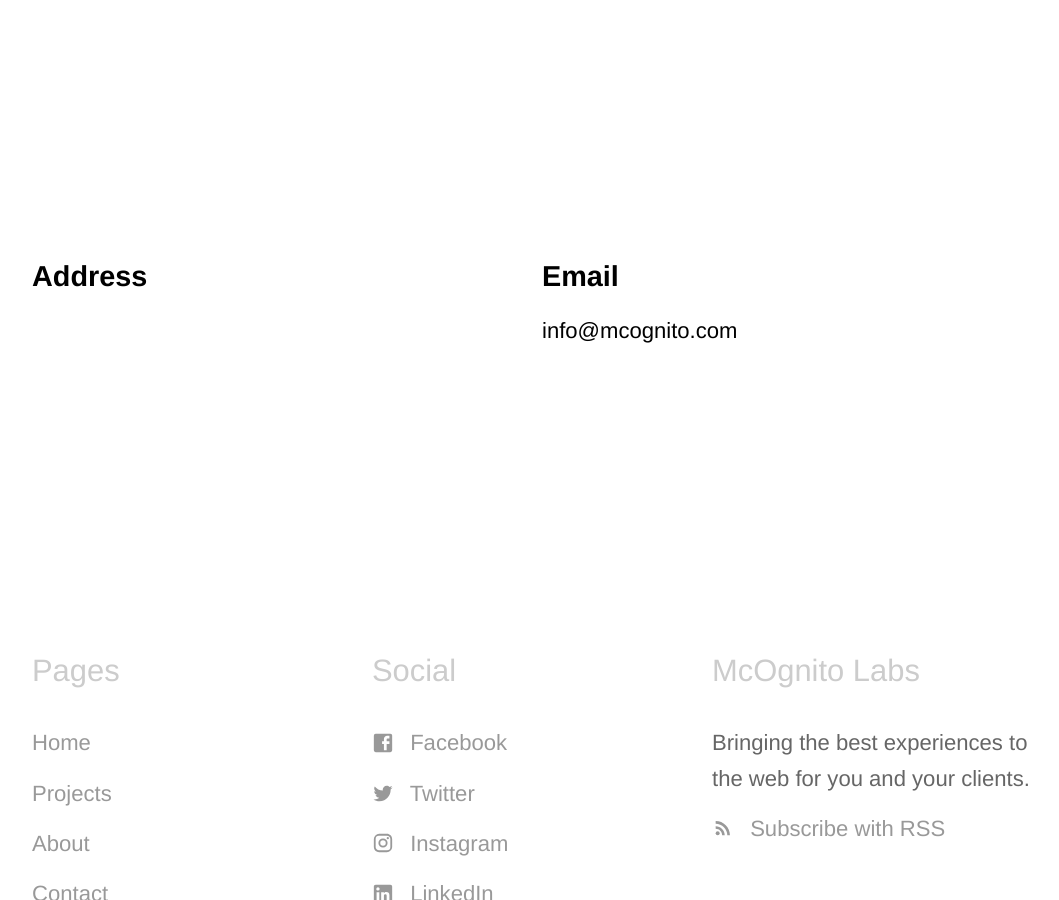
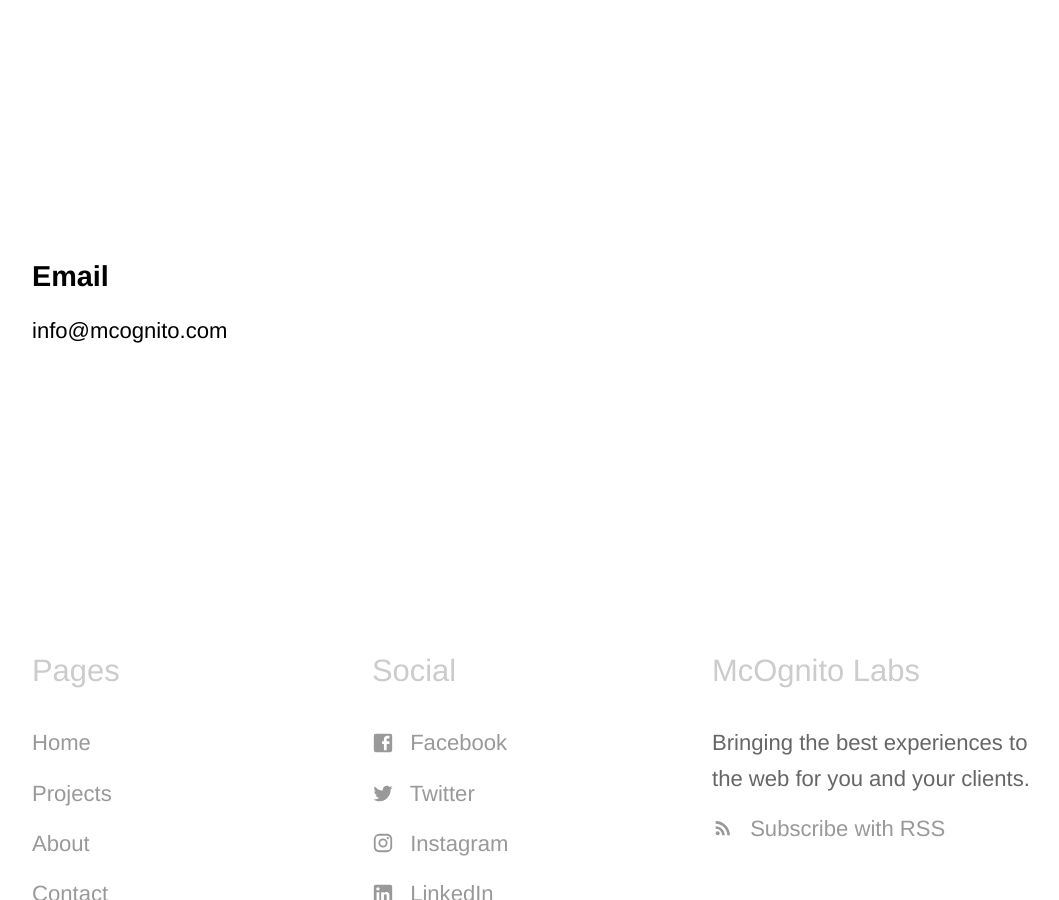
Before and after one commit to mCognitoLabs/mcognito.com, a Jekyll site: the page built from contact.html, in a window 1280 px wide and 900 px high, scrolled down 1693 px. Shown: the whole window, without its empty margins (108-1167 px from the left). Built offline with Jekyll 4.4.1, drawn with Linux system fonts in a browser that asks for light colours.

Commit message:
Update contact.html

```diff
--- a/contact.html
+++ b/contact.html
@@ -41,10 +41,7 @@ subtitle: We'd love to help your business.
 
 <section class="diagonal">
 	<div class="container halves aligned-top">
-		<div>
-			<h3>Address</h3>
-				<address><a target="_blank" href="https://www.google.com/maps/place/{{ page.map.address | url_encode }}">{{ page.map.address | replace: ", ", ", <br>" }}</a></address>
-		</div>
+
 		<div>
 			<h3>Email</h3>
 			<p><a href="mailto:{{ site.data.company.contact_email_address }}">{{ site.data.company.contact_email_address }}</a></p>
```
